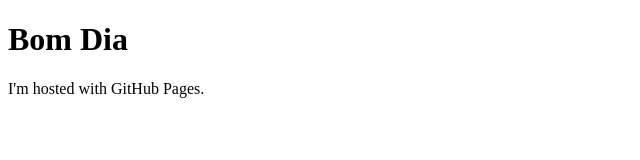
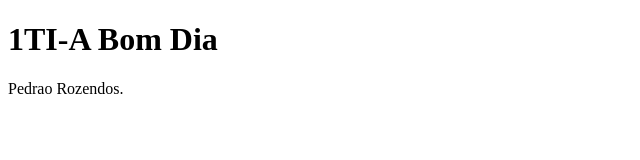
Before and after one commit to rozendoxr/rozendoxr.github.io, a plain HTML site: page index.html in a window 1280 px wide. Shown: the whole page, without its empty margins (0-640 px from the left). Drawn offline with Linux system fonts and the light colour scheme.

Commit message:
Update index.html

```diff
--- a/index.html
+++ b/index.html
@@ -1,7 +1,7 @@
 <!DOCTYPE html>
 <html>
 <body>
-<h1>Bom Dia</h1>
-<p>I'm hosted with GitHub Pages.</p>
+<h1>1TI-A Bom Dia</h1>
+<p>Pedrao Rozendos.</p>
 </body>
 </html>
```
